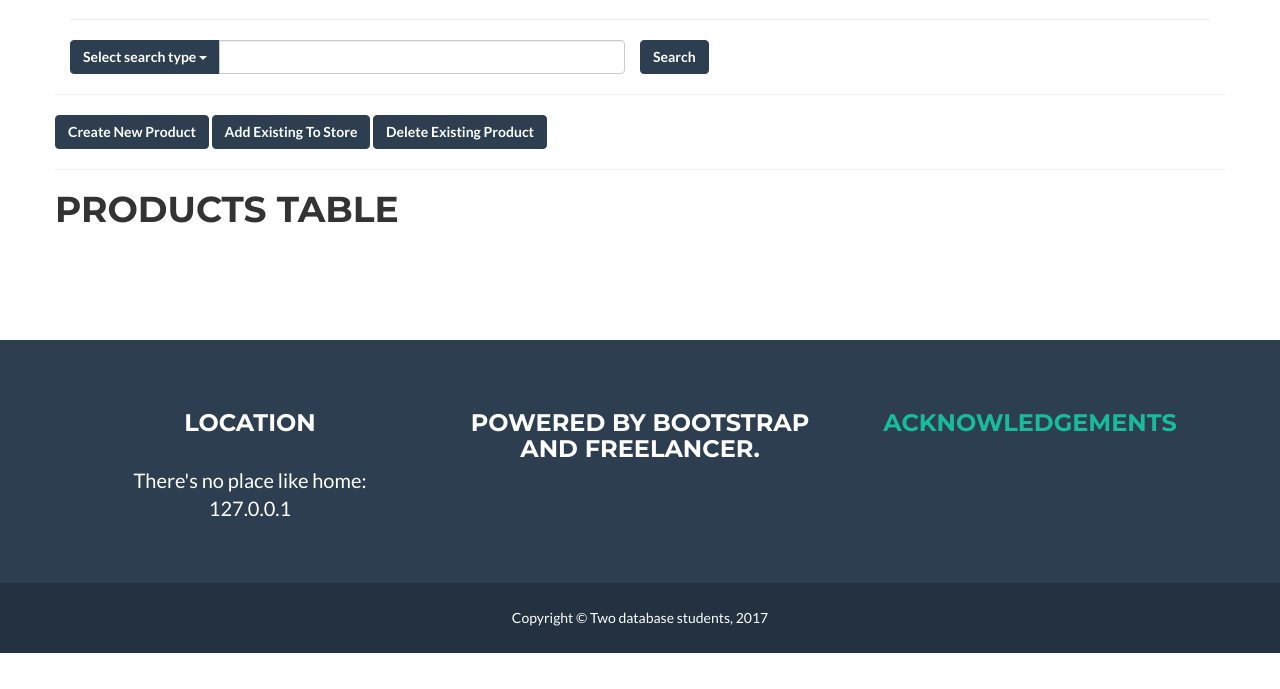
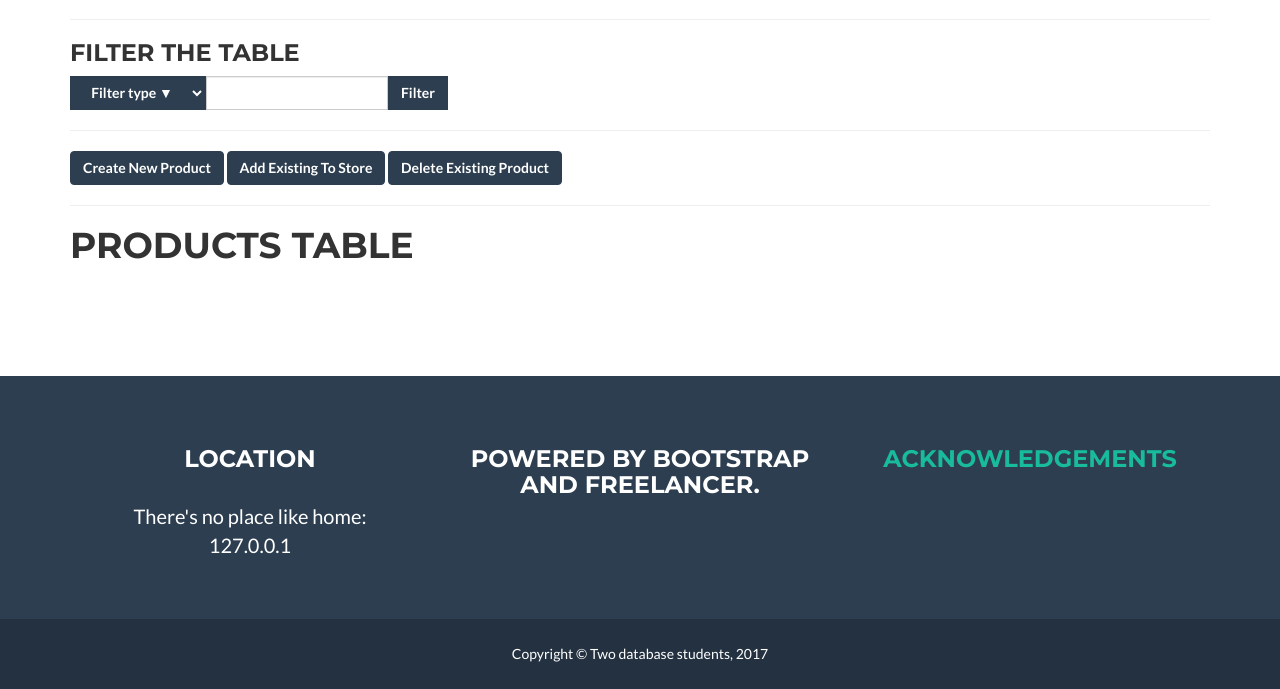
Before and after one commit to 0x8/DatabaseDesign, a Flask app: template templates/products.html in a window 1280 px wide. Shown: the part 369-1058 px from the top of the page. Before the commit the page ends 1022 px from the top, so only its background shows below. Run offline with Flask 2, Linux system fonts and the light colour scheme; the template is opened without the code that fills it: values that come from a table or form of the project are taken from there, others are empty; some libraries are stand-ins or nearby versions.

Commit message:
Added filtering bar and logic to products

```diff
--- a/templates/products.html
+++ b/templates/products.html
@@ -1,4 +1,6 @@
 {% extends 'layouts/layout1.html' %}
+{% from "security/_macros.html" import render_field_with_errors, render_field %}
+
 
 {% block content %}
 <div class="container">
@@ -14,30 +16,27 @@
 			<p><strong> Average Price: </strong> {{ avgPrice }}</p>
 			<p><strong> Products on sale: </strong> {{ numSale }}</p>
 		</h3>
+
 		<hr></hr>
+
+		<h3> Filter the table </h3>
 		<!-- Search menu and input field -->
-		<div class="row">
-			<div class="col-lg-6">
-				<div class="input-group">
-					<div class="input-group-btn">
-						<button class="btn btn-primary dropdown-toggle"
-							data-toggle="dropdown" aria-haspopup="true"
-							aria-expanded="false"> Select search type
-							<span class="caret"></span>
-						</button>
-						<ul class="dropdown-menu">
-							<li><button class="btn btn-primary" id='search_byStore' style="width:100%">Search By Store</button></li>
-							<li><button class="btn btn-primary" id='search_byState' style="width:100%">Search By State</button></li>
-							<li><button class="btn btn-primary" id='search_byCity' style="width:100%">Search By City</button></li>
-							<li><button class="btn btn-primary" id='search_byZip' style="width:100%">Search By Zip</button></li>
-							<li><button class="btn btn-primary" id='search_byColor' style="
-							width:100%">Search By Color</button></li>
-						</ul>
-					</div>
-				<input type="text" class="form-control" id="sortKey">
+		<form method="POST" action="/products" class="form-inline">
+			{{ form.csrf_token }}
+			<div class="input-group">
+
+				<div class="form-group">
+					{{ form.filterType(class="btn btn-primary dropdown-toggle form-control")|safe }}
+				</div>
+				<div class="form-group">
+					{{ render_field(form.filterVal, class="form-control") }}
+				</div>
+				<div class="form-group">
+					{{ render_field(form.submit, class="btn btn-primary form-control") }}
+				</div>
+
 			</div>
-		</div>
-		<button id="GO" class="btn btn-primary">Search</button>
+		</form>
 
 		<hr></hr>
 
```
